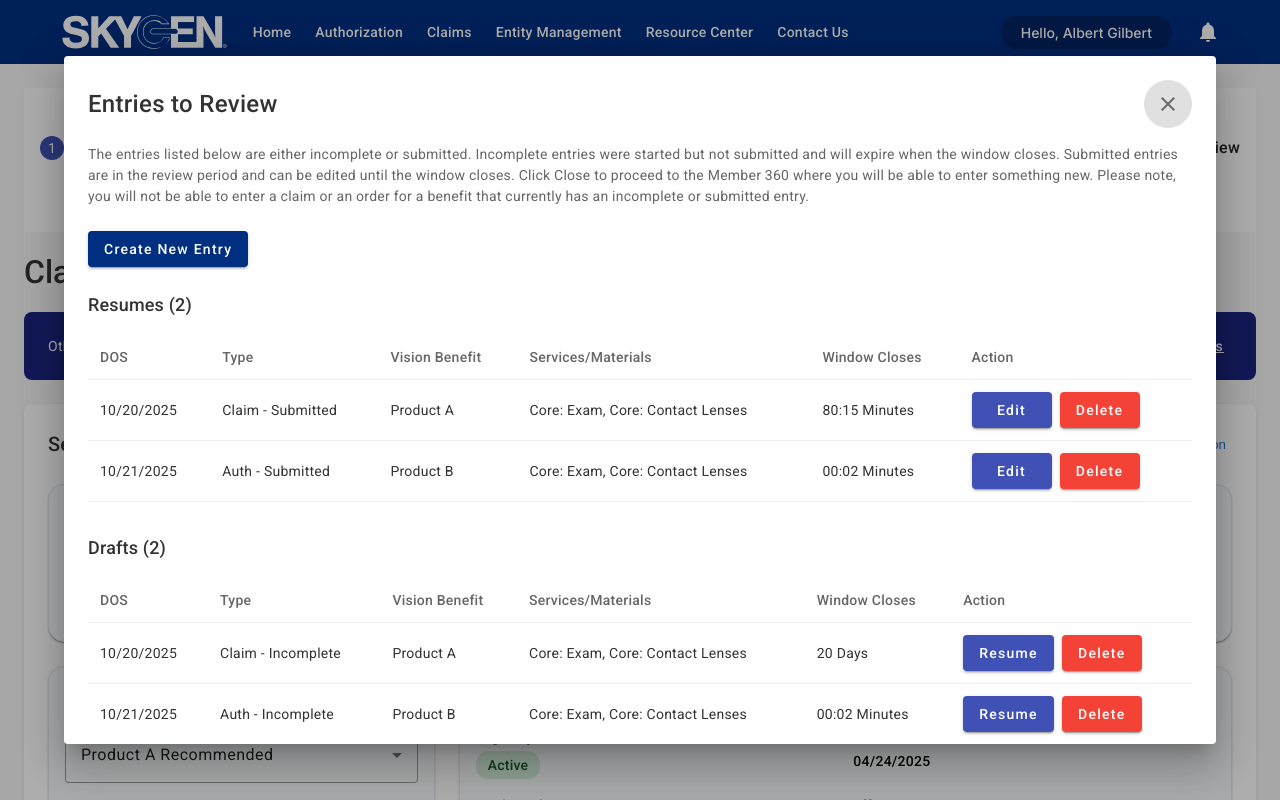
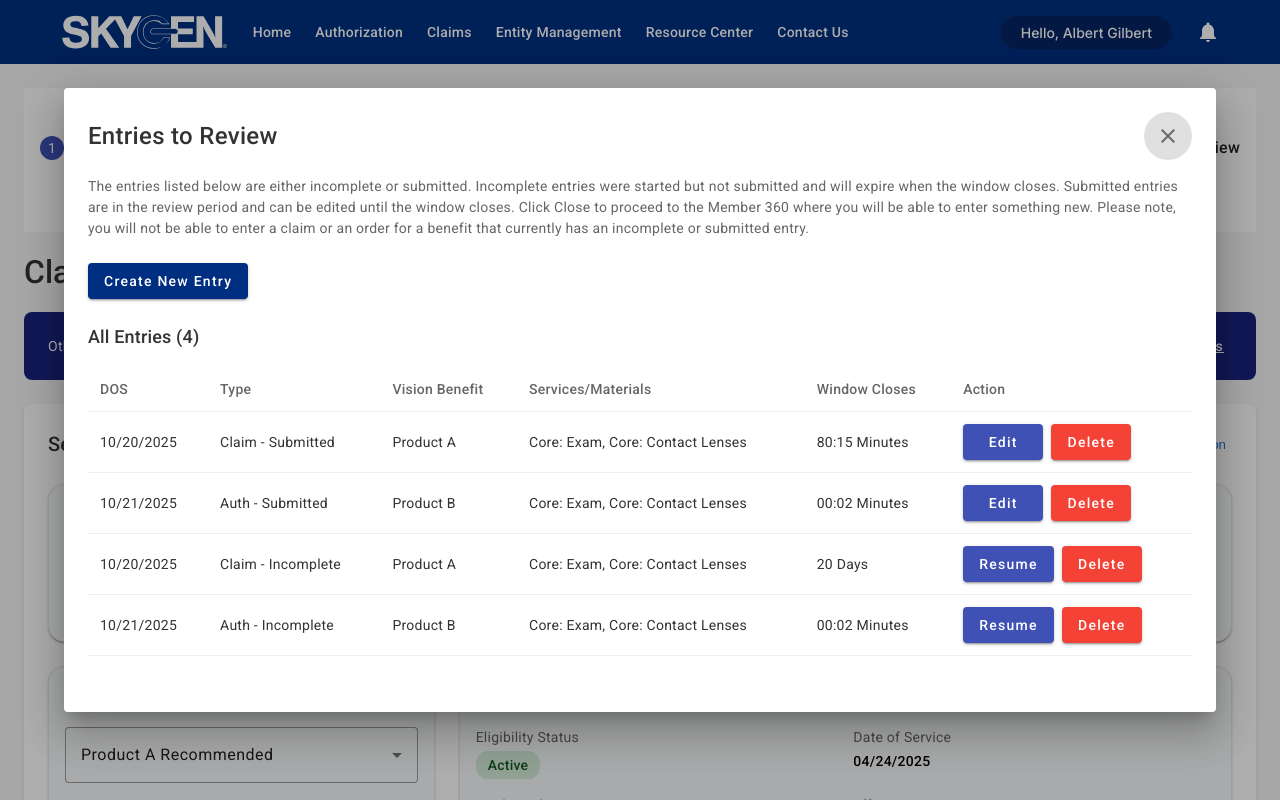
Before and after one commit to DanielleWade1/vpp-claimentryattempt, an Angular app: page /claim360 in a window 1280 px wide. Both pictures are taken after a click on the button "View Draft Entries". Built offline with nearby package versions, Linux system fonts and the light colour scheme.

Commit message:
Combine Entries Review Modal Tables

```diff
--- a/src/components/entries-review-modal/entries-review-modal.component.ts
+++ b/src/components/entries-review-modal/entries-review-modal.component.ts
@@ -35,7 +35,7 @@ interface EntryItem {
       </button>
 
       <div class="entries-section">
-        <h3>Resumes (2)</h3>
+        <h3>All Entries ({{allEntries.length}})</h3>
         <table class="entries-table">
           <thead>
             <tr>
@@ -48,72 +48,20 @@ interface EntryItem {
             </tr>
           </thead>
           <tbody>
-            <tr>
-              <td>10/20/2025</td>
-              <td>Claim - Submitted</td>
-              <td>Product A</td>
+            <tr *ngFor="let entry of allEntries">
+              <td>{{entry.dos}}</td>
+              <td>{{entry.type}}</td>
+              <td>{{entry.visionBenefit}}</td>
               <td>Core: Exam, Core: Contact Lenses</td>
-              <td>80:15 Minutes</td>
+              <td>{{entry.windowCloses}}</td>
               <td>
                 <div class="action-buttons">
-                  <button mat-raised-button color="primary" (click)="close()">Edit</button>
-                  <button mat-raised-button color="warn" (click)="close()">Delete</button>
-                </div>
-              </td>
-            </tr>
-            <tr>
-              <td>10/21/2025</td>
-              <td>Auth - Submitted</td>
-              <td>Product B</td>
-              <td>Core: Exam, Core: Contact Lenses</td>
-              <td>00:02 Minutes</td>
-              <td>
-                <div class="action-buttons">
-                  <button mat-raised-button color="primary" (click)="close()">Edit</button>
-                  <button mat-raised-button color="warn" (click)="close()">Delete</button>
-                </div>
-              </td>
-            </tr>
-          </tbody>
-        </table>
-      </div>
-
-      <div class="entries-section">
-        <h3>Drafts (2)</h3>
-        <table class="entries-table">
-          <thead>
-            <tr>
-              <th>DOS</th>
-              <th>Type</th>
-              <th>Vision Benefit</th>
-              <th>Services/Materials</th>
-              <th>Window Closes</th>
-              <th>Action</th>
-            </tr>
-          </thead>
-          <tbody>
-            <tr>
-              <td>10/20/2025</td>
-              <td>Claim - Incomplete</td>
-              <td>Product A</td>
-              <td>Core: Exam, Core: Contact Lenses</td>
-              <td>20 Days</td>
-              <td>
-                <div class="action-buttons">
-                  <button mat-raised-button color="primary" (click)="close()">Resume</button>
-                  <button mat-raised-button color="warn" (click)="close()">Delete</button>
-                </div>
-              </td>
-            </tr>
-            <tr>
-              <td>10/21/2025</td>
-              <td>Auth - Incomplete</td>
-              <td>Product B</td>
-              <td>Core: Exam, Core: Contact Lenses</td>
-              <td>00:02 Minutes</td>
-              <td>
-                <div class="action-buttons">
-                  <button mat-raised-button color="primary" (click)="close()">Resume</button>
+                  <button
+                    mat-raised-button
+                    color="primary"
+                    (click)="close()">
+                    {{entry.type.includes('Submitted') ? 'Edit' : 'Resume'}}
+                  </button>
                   <button mat-raised-button color="warn" (click)="close()">Delete</button>
                 </div>
               </td>
@@ -228,6 +176,41 @@ interface EntryItem {
   `]
 })
 export class EntriesReviewModalComponent {
+  allEntries: EntryItem[] = [
+    {
+      dos: '10/20/2025',
+      type: 'Claim - Submitted',
+      visionBenefit: 'Product A',
+      services: ['Core: Exam'],
+      materials: ['Core: Contact Lenses'],
+      windowCloses: '80:15 Minutes'
+    },
+    {
+      dos: '10/21/2025',
+      type: 'Auth - Submitted',
+      visionBenefit: 'Product B',
+      services: ['Core: Exam'],
+      materials: ['Core: Contact Lenses'],
+      windowCloses: '00:02 Minutes'
+    },
+    {
+      dos: '10/20/2025',
+      type: 'Claim - Incomplete',
+      visionBenefit: 'Product A',
+      services: ['Core: Exam'],
+      materials: ['Core: Contact Lenses'],
+      windowCloses: '20 Days'
+    },
+    {
+      dos: '10/21/2025',
+      type: 'Auth - Incomplete',
+      visionBenefit: 'Product B',
+      services: ['Core: Exam'],
+      materials: ['Core: Contact Lenses'],
+      windowCloses: '00:02 Minutes'
+    }
+  ];
+
   constructor(
     private dialogRef: MatDialogRef<EntriesReviewModalComponent>
   ) {}
```
